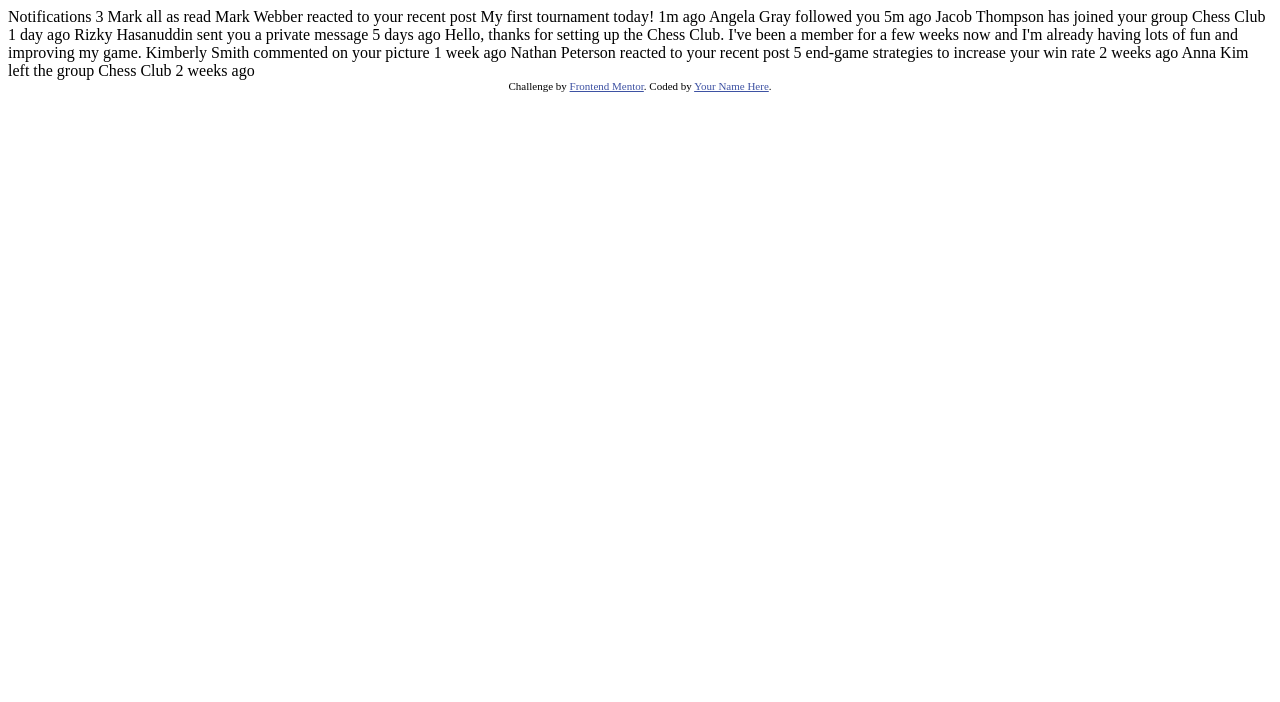
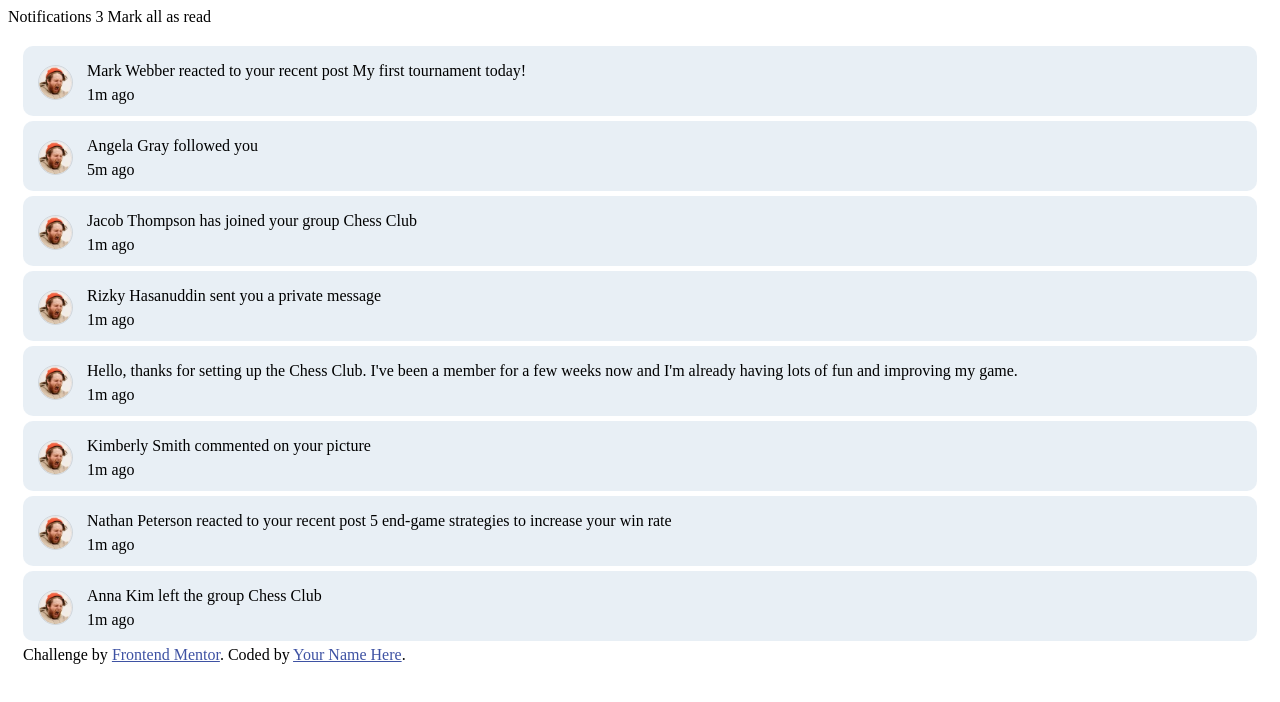
Before and after one commit to ali-s3/frontend, a plain HTML site: page index.html in a window 1280 px wide. Drawn offline with Linux system fonts and the light colour scheme.

Commit message:
Half Finished Design

```diff
--- a/index.html
+++ b/index.html
@@ -1,8 +1,10 @@
 <!DOCTYPE html>
 <html lang="en">
+
 <head>
   <meta charset="UTF-8">
-  <meta name="viewport" content="width=device-width, initial-scale=1.0"> <!-- displays site properly based on user's device -->
+  <meta name="viewport" content="width=device-width, initial-scale=1.0">
+  <!-- displays site properly based on user's device -->
 
   <link rel="icon" type="image/png" sizes="32x32" href="./images/favicon-32x32.png">
 
@@ -10,42 +12,139 @@
 
   <!-- Feel free to remove these styles or customise in your own stylesheet 👍 -->
   <style>
-    .attribution { font-size: 11px; text-align: center; }
-    .attribution a { color: hsl(228, 45%, 44%); }
+    * {
+      box-sizing: inherit;
+    }
+
+    html {
+      box-sizing: border-box;
+    }
+
+    .attribution a {
+      color: hsl(228, 45%, 44%);
+    }
+
+    img {
+      margin-bottom: 0px;
+      border: 1px groove rgb(0,0,0,0.1);
+      border-radius: 40px;
+      height: 35px;
+    }
+
+    .inline-text-info {
+      /* border: 1px groove black; */
+      display: inline-block;
+      padding-top: 0px;
+      padding-left: 10px;
+    }
+
+    .notif-bar {
+      border-radius: 10px;
+      padding-top: 0px;
+      height: 70px;
+      margin-bottom: 5px;
+      padding-left: 15px;
+      /* border: 1px groove black; */
+      background-color: rgba(141, 177, 206, 0.2);
+    }
+
+    .what-happened {
+      /* border: 1px groove black; */
+      /* margin-top: -1px; */
+    }
+
+    .ago-time {
+      /* border: 1px groove black; */
+      margin-top: -10px;
+    }
+
+    .notification-bars {
+      padding: 15px;
+      margin-top: 5px;
+    }
   </style>
 </head>
+
 <body>
+  <div>
+    <span> Notifications 3</span>
 
-  Notifications 3
+    <span> Mark all as read </span>
+  </div>
+  <div class="notification-bars">
+    <div class="notif-bar">
+      <img src="./assets/images/avatar-mark-webber.webp" alt="" srcset="">
+      <div class="inline-text-info">
+        <p class="what-happened" >Mark Webber reacted to your recent post My first
+          tournament today!</p>
+        <p class="ago-time"> 1m ago</p>
+      </div>
+    </div>
 
-  Mark all as read
+    <div class="notif-bar">
+      <img src="./assets/images/avatar-mark-webber.webp" alt="" srcset="">
+      <div class="inline-text-info">
+        <p class="what-happened" > Angela Gray followed you</p>
+        <p class="ago-time"> 5m ago</p>
+      </div>
+    </div>
 
-  Mark Webber reacted to your recent post My first tournament today!
-  1m ago
+    <div class="notif-bar">
+      <img src="./assets/images/avatar-mark-webber.webp" alt="" srcset="">
+      <div class="inline-text-info">
+        <p class="what-happened" > Jacob Thompson has joined your group Chess Club</p>
+        <p class="ago-time"> 1m ago</p>
+      </div>
+    </div>
 
-  Angela Gray followed you
-  5m ago
+    <div class="notif-bar">
+      <img src="./assets/images/avatar-mark-webber.webp" alt="" srcset="">
+      <div class="inline-text-info">
+        <p class="what-happened" >Rizky Hasanuddin sent you a private message</p>
+        <p class="ago-time"> 1m ago</p>
+      </div>
+    </div>
 
-  Jacob Thompson has joined your group Chess Club
-  1 day ago
+    <div class="notif-bar">
+      <img src="./assets/images/avatar-mark-webber.webp" alt="" srcset="">
+      <div class="inline-text-info">
+        <p class="what-happened" >Hello, thanks for setting up the Chess Club. I've
+          been a member for a few weeks now and
+          I'm already having lots of fun and improving my game.</p>
+        <p class="ago-time"> 1m ago</p>
+      </div>
+    </div>
 
-  Rizky Hasanuddin sent you a private message
-  5 days ago
-  Hello, thanks for setting up the Chess Club. I've been a member for a few weeks now and
-  I'm already having lots of fun and improving my game.
+    <div class="notif-bar">
+      <img src="./assets/images/avatar-mark-webber.webp" alt="" srcset="">
+      <div class="inline-text-info">
+        <p class="what-happened" >Kimberly Smith commented on your picture</p>
+        <p class="ago-time"> 1m ago</p>
+      </div>
+    </div>
 
-  Kimberly Smith commented on your picture
-  1 week ago
+    <div class="notif-bar">
+      <img src="./assets/images/avatar-mark-webber.webp" alt="" srcset="">
+      <div class="inline-text-info">
+        <p class="what-happened" >Nathan Peterson reacted to your recent post 5
+          end-game strategies to increase your win rate </p>
+        <p class="ago-time"> 1m ago</p>
+      </div>
+    </div>
 
-  Nathan Peterson reacted to your recent post 5 end-game strategies to increase your win rate
-  2 weeks ago
+    <div class="notif-bar">
+      <img src="./assets/images/avatar-mark-webber.webp" alt="" srcset="">
+      <div class="inline-text-info">
+        <p class="what-happened" >Anna Kim left the group Chess Club</p>
+        <p class="ago-time"> 1m ago</p>
+      </div>
+    </div>
 
-  Anna Kim left the group Chess Club
-  2 weeks ago
-
-  <div class="attribution">
-    Challenge by <a href="https://www.frontendmentor.io?ref=challenge" target="_blank">Frontend Mentor</a>.
-    Coded by <a href="#">Your Name Here</a>.
+    <div class="attribution">
+      Challenge by <a href="https://www.frontendmentor.io?ref=challenge" target="_blank">Frontend Mentor</a>.
+      Coded by <a href="#">Your Name Here</a>.
+    </div>
   </div>
 </body>
+
 </html>
```
